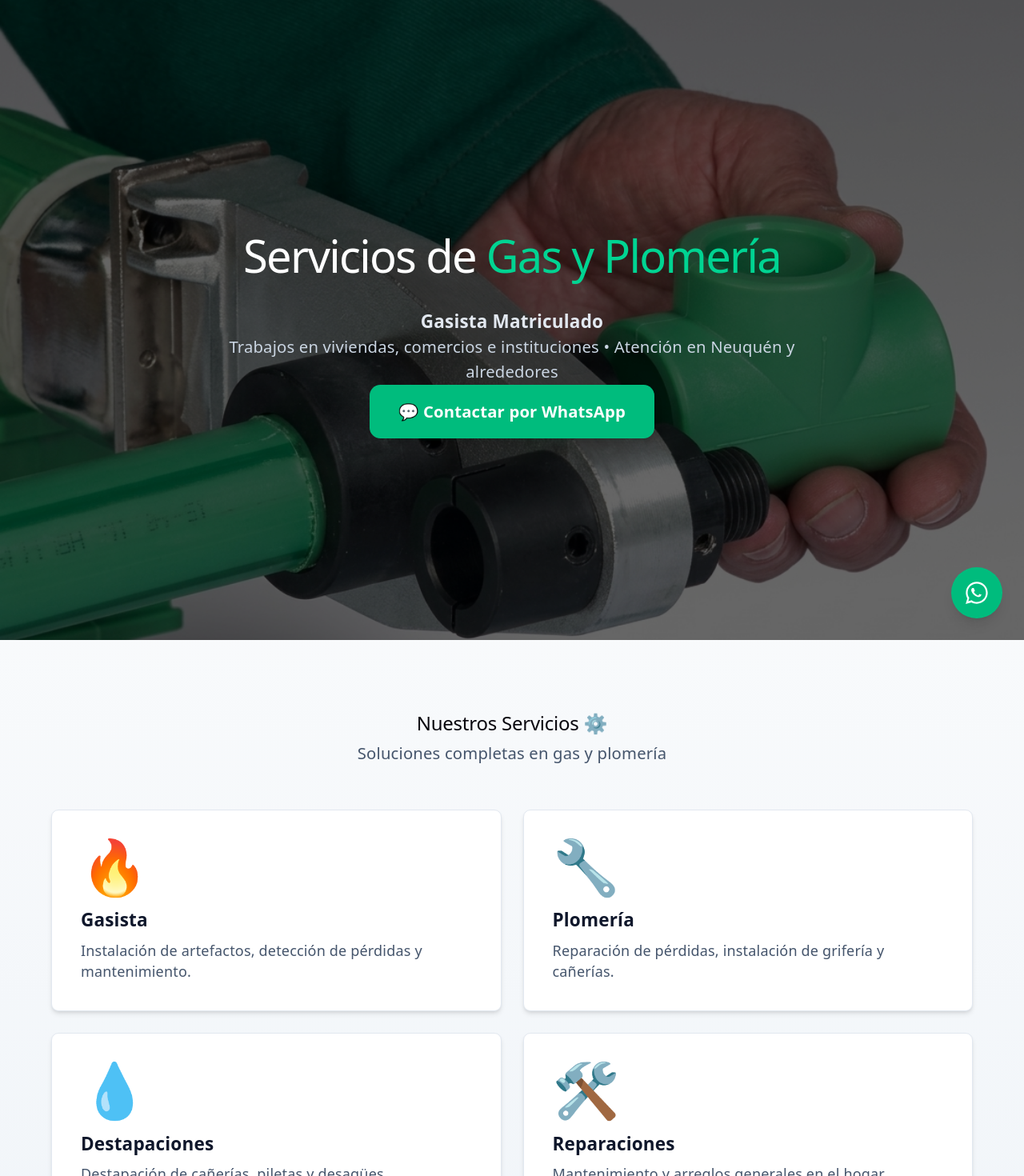
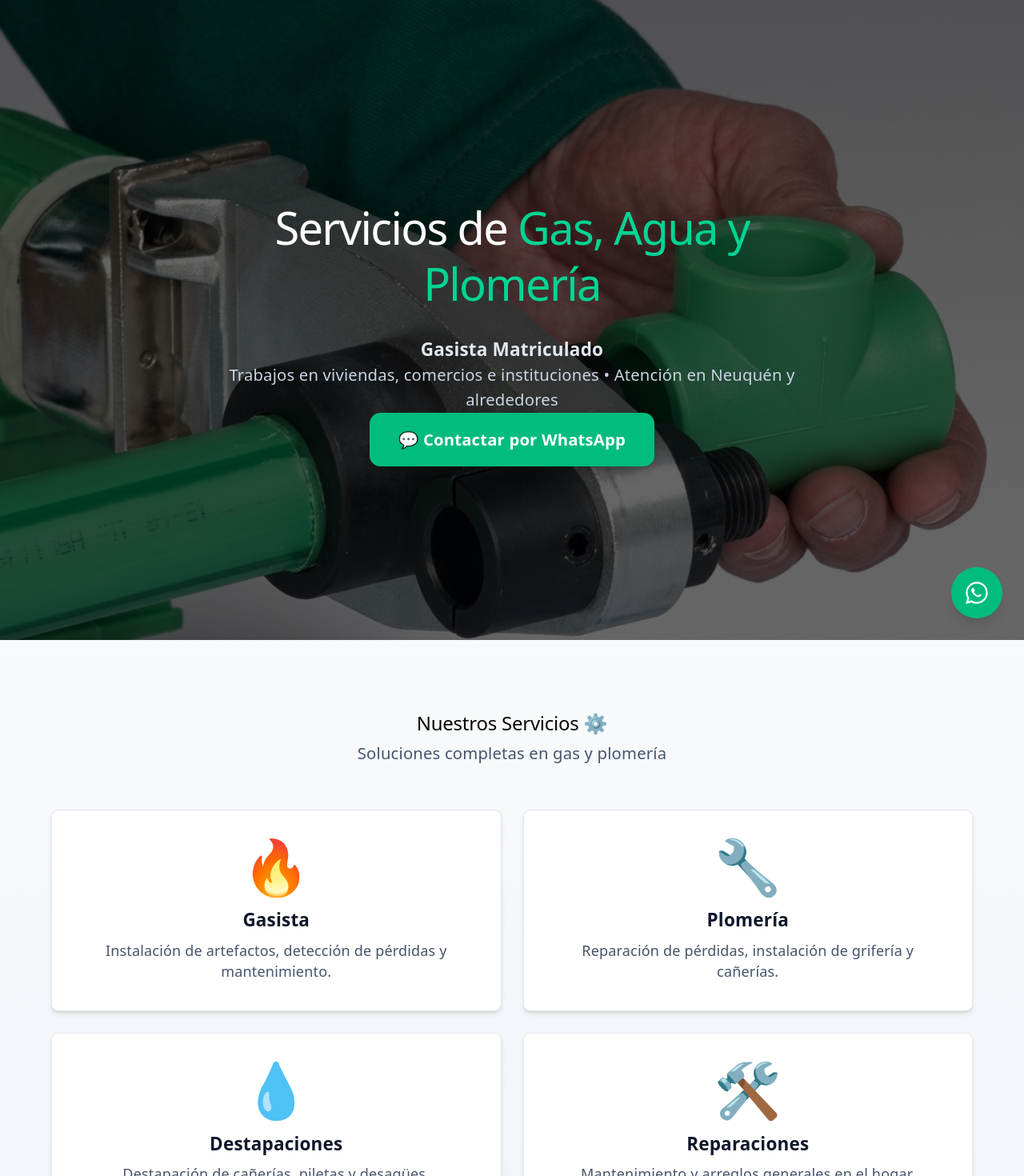
Before and after one commit to NicoBucarey/landing-page-gasista, a React (Vite) app: page / in a window 1280 px wide. Shown: the top 1470 px of the page at 80% size. Built offline with nearby package versions, Linux system fonts and the light colour scheme.

Commit message:
actualizaciones

```diff
--- a/src/components/Credentials.jsx
+++ b/src/components/Credentials.jsx
@@ -5,7 +5,7 @@ export default function Credentials() {
       <div className="max-w-3xl mx-auto">
 
         <div className="text-center mb-12">
-          <h2 className="text-4xl font-bold text-slate-900 mb-4">
+          <h2 className="text-4xl font-bold text-slate-900 mb-4 dark:text-white">
             Carlos Barros - Gasista Matriculado 🔧
           </h2>
           <p className="text-lg text-slate-600">
--- a/src/components/Hero.jsx
+++ b/src/components/Hero.jsx
@@ -2,7 +2,7 @@ import { useState, useEffect } from 'react'
 
 export default function Hero() {
 
-  const phone = "549XXXXXXXXXX"
+  const phone = "5492995284941"
 
   const whatsappLink = `https://wa.me/${phone}?text=Hola,%20te%20contacto%20por%20los%20servicios`
 
@@ -48,7 +48,7 @@ export default function Hero() {
       <div className="relative z-10 max-w-2xl w-full text-center">
 
         <h1 className="text-5xl md:text-6xl font-bold mb-6 leading-tight">
-          <span className="text-white">Servicios de</span> <span className="text-emerald-400">Gas y Plomería</span>
+          <span className="text-white">Servicios de</span> <span className="text-emerald-400">Gas, Agua y Plomería</span>
         </h1>
 
         <p className="text-xl text-slate-200 mb-2 font-semibold">
--- a/src/components/Services.jsx
+++ b/src/components/Services.jsx
@@ -28,7 +28,7 @@ export default function Services() {
 
       <div className="max-w-5xl mx-auto">
         <div className="text-center mb-12">
-          <h2 className="text-4xl font-bold text-slate-900 mb-3">
+          <h2 className="text-4xl font-bold text-slate-900 mb-3 dark:text-white">
             Nuestros Servicios ⚙️
           </h2>
           <p className="text-slate-600 text-lg">Soluciones completas en gas y plomería</p>
@@ -39,7 +39,7 @@ export default function Services() {
         {services.map((service, index) => (
           <div
             key={index}
-            className="bg-white p-8 rounded-lg shadow-md hover:shadow-xl transition border border-slate-200 hover:border-emerald-300"
+            className="bg-white p-8 rounded-lg shadow-md hover:shadow-xl transition border border-slate-200 hover:border-emerald-300 flex flex-col items-center text-center"
           >
             <div className="text-6xl mb-4">{service.icon}</div>
             <h3 className="text-xl font-semibold mb-2 text-slate-900">
--- a/src/components/WhatsappButton.jsx
+++ b/src/components/WhatsappButton.jsx
@@ -1,6 +1,6 @@
 export default function WhatsappButton() {
 
-  const phone = "549XXXXXXXXXX"
+  const phone = "5492995284941"
 
   const whatsappLink = `https://wa.me/${phone}?text=Hola,%20te%20contacto%20por%20los%20servicios`
 
```
